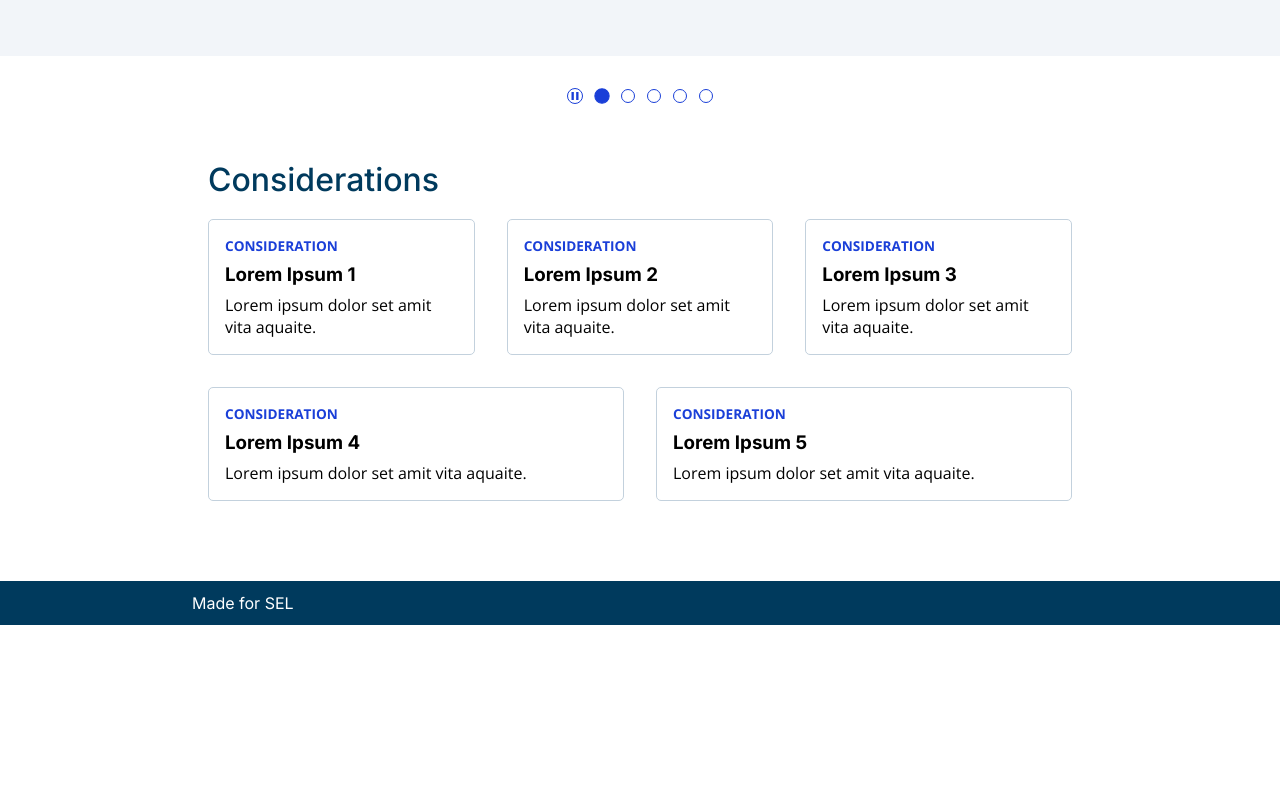
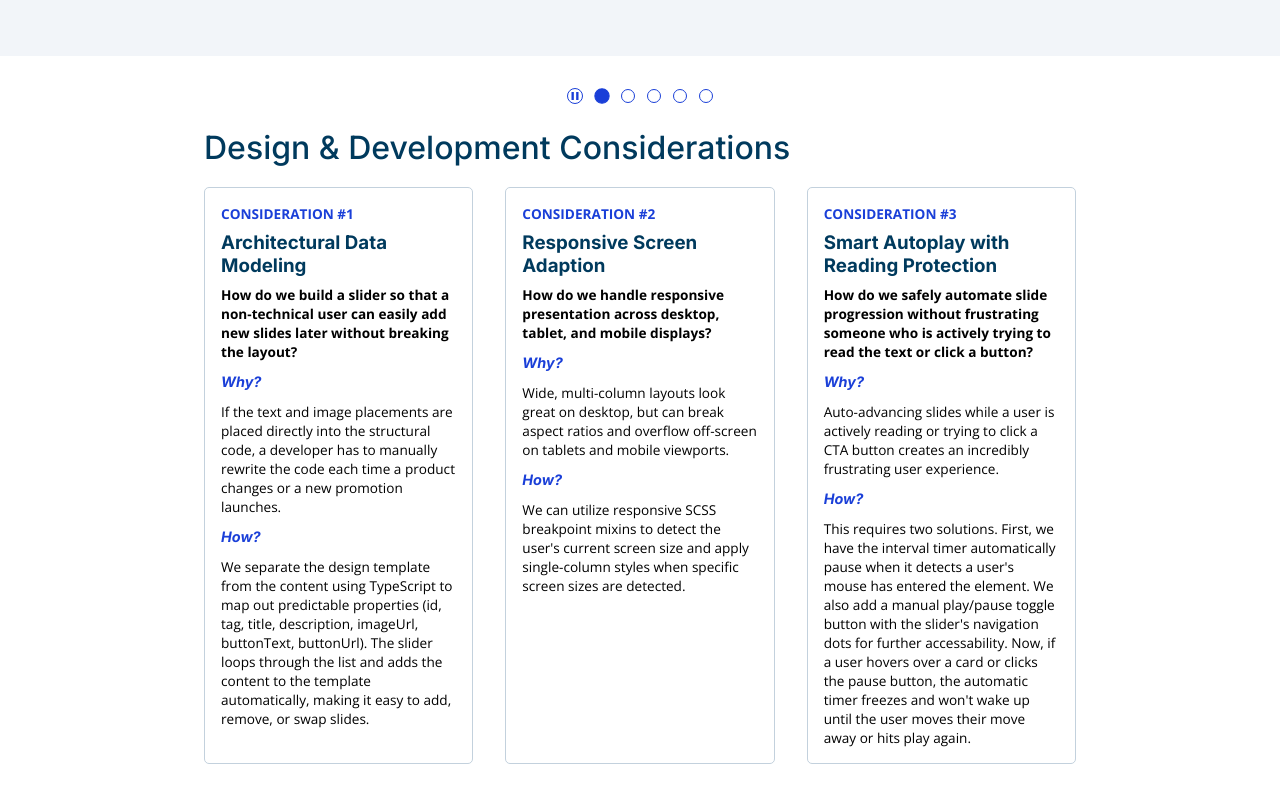
Before and after one commit to helloshyann/sel-presentation, a React (Vite) app: page / in a window 1280 px wide. Shown: the part 660-1454 px from the top of the page. Before the commit the page ends 1285 px from the top, so only its background shows below. Built offline with nearby package versions, Linux system fonts and the light colour scheme.

Commit message:
Added card consideration content

```diff
--- a/src/componenjs/FeatureGrid.js
+++ b/src/componenjs/FeatureGrid.js
@@ -12,7 +12,7 @@ function _interopRequireDefault(e) { return e && e.__esModule ? e : { default: e
 var FeatureGrid = exports.FeatureGrid = function FeatureGrid() {
   return /*#__PURE__*/_react.default.createElement("section", {
     className: "features-section-wrapper"
-  }, /*#__PURE__*/_react.default.createElement("h2", null, "Considerations"), /*#__PURE__*/_react.default.createElement("div", {
+  }, /*#__PURE__*/_react.default.createElement("h2", null, "Design & Development Considerations"), /*#__PURE__*/_react.default.createElement("div", {
     className: "features-uniform-grid"
   }, _featuresData.featuresData.map(function (card) {
     return /*#__PURE__*/_react.default.createElement(_FeatureCard.FeatureCard, {
--- a/src/components/FeatureCard.tsx
+++ b/src/components/FeatureCard.tsx
@@ -6,14 +6,18 @@ interface FeatureCardProps {
 }
 
 export const FeatureCard: React.FC<FeatureCardProps> = ({ card }) => {
-	const { tag, title, description } = card;
+	const { tag, title, question, why, how } = card;
 
 	return (
 		<div className="feature-card uniform-layout-card">
 			<div className="card-content-column">
 				{tag && <span className="card-tag">{tag}</span>}
 				<h3 className="card-title">{title}</h3>
-				<p className="card-description">{description}</p>
+				<p className="card-question">{question}</p>
+				<h4>Why?</h4>
+				<p className="card-description">{why}</p>
+				<h4>How?</h4>
+				<p className="card-description">{how}</p>
 			</div>
 		</div>
 	);
--- a/src/components/FeatureGrid.tsx
+++ b/src/components/FeatureGrid.tsx
@@ -6,7 +6,7 @@ import "../styles/features.scss";
 export const FeatureGrid: React.FC = () => {
 	return (
 		<section className="features-section-wrapper">
-			<h2>Considerations</h2>
+			<h2>Design & Development Considerations</h2>
 			<div className="features-uniform-grid">
 				{featuresData.map((card) => (
 					<FeatureCard key={card.id} card={card} />
--- a/src/data/featuresData.ts
+++ b/src/data/featuresData.ts
@@ -2,38 +2,55 @@ export interface FeatureItem {
 	id: number;
 	tag: string;
 	title: string;
-	description: string;
+	question: string;
+	why: string;
+	how: string;
 }
 
 export const featuresData: FeatureItem[] = [
 	{
 		id: 1,
-		tag: "Consideration",
-		title: "Lorem Ipsum 1",
-		description: "Lorem ipsum dolor set amit vita aquaite.",
+		tag: "Consideration #1",
+		title: "Architectural Data Modeling",
+		question:
+			"How do we build a slider so that a non-technical user can easily add new slides later without breaking the layout?",
+		why: "If the text and image placements are placed directly into the structural code, a developer has to manually rewrite the code each time a product changes or a new promotion launches.",
+		how: "We separate the design template from the content using TypeScript to map out predictable properties (id, tag, title, description, imageUrl, buttonText, buttonUrl). The slider loops through the list and adds the content to the template automatically, making it easy to add, remove, or swap slides.",
 	},
 	{
 		id: 2,
-		tag: "Consideration",
-		title: "Lorem Ipsum 2",
-		description: "Lorem ipsum dolor set amit vita aquaite.",
+		tag: "Consideration #2",
+		title: "Responsive Screen Adaption",
+		question:
+			"How do we handle responsive presentation across desktop, tablet, and mobile displays?",
+		why: "Wide, multi-column layouts look great on desktop, but can break aspect ratios and overflow off-screen on tablets and mobile viewports.",
+		how: "We can utilize responsive SCSS breakpoint mixins to detect the user's current screen size and apply single-column styles when specific screen sizes are detected.",
 	},
 	{
 		id: 3,
-		tag: "Consideration",
-		title: "Lorem Ipsum 3",
-		description: "Lorem ipsum dolor set amit vita aquaite.",
+		tag: "Consideration #3",
+		title: "Smart Autoplay with Reading Protection",
+		question:
+			"How do we safely automate slide progression without frustrating someone who is actively trying to read the text or click a button?",
+		why: "Auto-advancing slides while a user is actively reading or trying to click a CTA button creates an incredibly frustrating user experience.",
+		how: "This requires two solutions. First, we have the interval timer automatically pause when it detects a user's mouse has entered the element. We also add a manual play/pause toggle button with the slider's navigation dots for further accessability. Now, if a user hovers over a card or clicks the pause button, the automatic timer freezes and won't wake up until the user moves their move away or hits play again.",
 	},
 	{
 		id: 4,
-		tag: "Consideration",
-		title: "Lorem Ipsum 4",
-		description: "Lorem ipsum dolor set amit vita aquaite.",
+		tag: "Consideration #4",
+		title: "Button Smash Protection",
+		question:
+			"How do we prevent the slider from visually breaking if a user starts rapidly clicking through the navigation arrows?",
+		why: "If a user gets impatient and quickly clicks through the navigation while the slider is in the middle of a moving transition, the system can get confused about which slide it is displaying and cause layout drifts or blank sliddes.",
+		how: "We introduce a safety lock that allows the system to temporarily ignore extra clicks when a user clicks an arrow button, allowing  time for the current slide to finish transitioning. Once it stops, the system unlocks the buttons for the next click.",
 	},
 	{
 		id: 5,
-		tag: "Consideration",
-		title: "Lorem Ipsum 5",
-		description: "Lorem ipsum dolor set amit vita aquaite.",
+		tag: "Consideration #5",
+		title: "Create a Seamless, Infinite Loop",
+		question:
+			"How do we keep the slider spinning smoothly like a carousel without snapping or visually rewinding when it reaches the last slide?",
+		why: "If the slider hits the last slide and suddenly fast-rewinds all the way back to the beginning, it looks jarring and unpolished. The carousel must feel like an endless, circular track.",
+		how: "We create an expanded array that duplicates the last slide at the very beginning and the first slide at the very end of the deck. The moment the clone of Slide 1 finishes animating into view, the track instantly drops its CSS animation transition and snaps back to the real Slide 1 position completely undetected by the eye.",
 	},
 ];
--- a/src/styles/features.css
+++ b/src/styles/features.css
@@ -89,7 +89,8 @@ body {
 
 h1,
 h2,
-h3 {
+h3,
+h4 {
   font-family: var(--primary-font);
 }
 
@@ -126,6 +127,13 @@ h2 {
 
 h3 {
   font-weight: 400;
+}
+
+h4 {
+  font-size: 0.9rem;
+  font-style: italic;
+  color: var(--bright-blue);
+  margin: var(--space-md) 0;
 }
 
 p {
@@ -206,8 +214,8 @@ footer a:hover {
 }
 @media only screen and (min-width: 1024px) {
   .features-section-wrapper {
-    margin: var(--space-lg);
-    padding: var(--space-lg) var(--special-space);
+    margin: 0 var(--space-md);
+    padding: 0 var(--special-space);
   }
 }
 
@@ -259,8 +267,14 @@ footer a:hover {
 .card-title {
   margin: var(--space-sm) 0;
   font-weight: var(--thick-font);
+  color: var(--dark-blue);
+}
+
+.card-question {
+  font-size: var(--small-font);
+  font-weight: var(--thick-font);
 }
 
 .card-description {
-  font-size: var(--reg-font);
+  font-size: var(--small-font);
 }
--- a/src/styles/features.scss
+++ b/src/styles/features.scss
@@ -11,8 +11,8 @@
 	}
 
 	@include respond-to("desktop") {
-		margin: var(--space-lg);
-		padding: var(--space-lg) var(--special-space);
+		margin: 0 var(--space-md);
+		padding: 0 var(--special-space);
 	}
 }
 
@@ -60,8 +60,14 @@
 .card-title {
 	margin: var(--space-sm) 0;
 	font-weight: var(--thick-font);
+	color: var(--dark-blue);
+}
+
+.card-question {
+	font-size: var(--small-font);
+	font-weight: var(--thick-font);
 }
 
 .card-description {
-	font-size: var(--reg-font);
+	font-size: var(--small-font);
 }
--- a/src/styles/index.scss
+++ b/src/styles/index.scss
@@ -53,7 +53,8 @@ body {
 
 h1,
 h2,
-h3 {
+h3,
+h4 {
 	font-family: var(--primary-font);
 }
 
@@ -82,6 +83,13 @@ h2 {
 
 h3 {
 	font-weight: 400;
+}
+
+h4 {
+	font-size: 0.9rem;
+	font-style: italic;
+	color: var(--bright-blue);
+	margin: var(--space-md) 0;
 }
 
 p {
```
Also changed, not shown: src/componenjs/FeatureCard.js (+8 -2 lines), src/componenjs/Slider.js (+2 -5 lines), src/components/Slider.tsx (+2 -5 lines).
